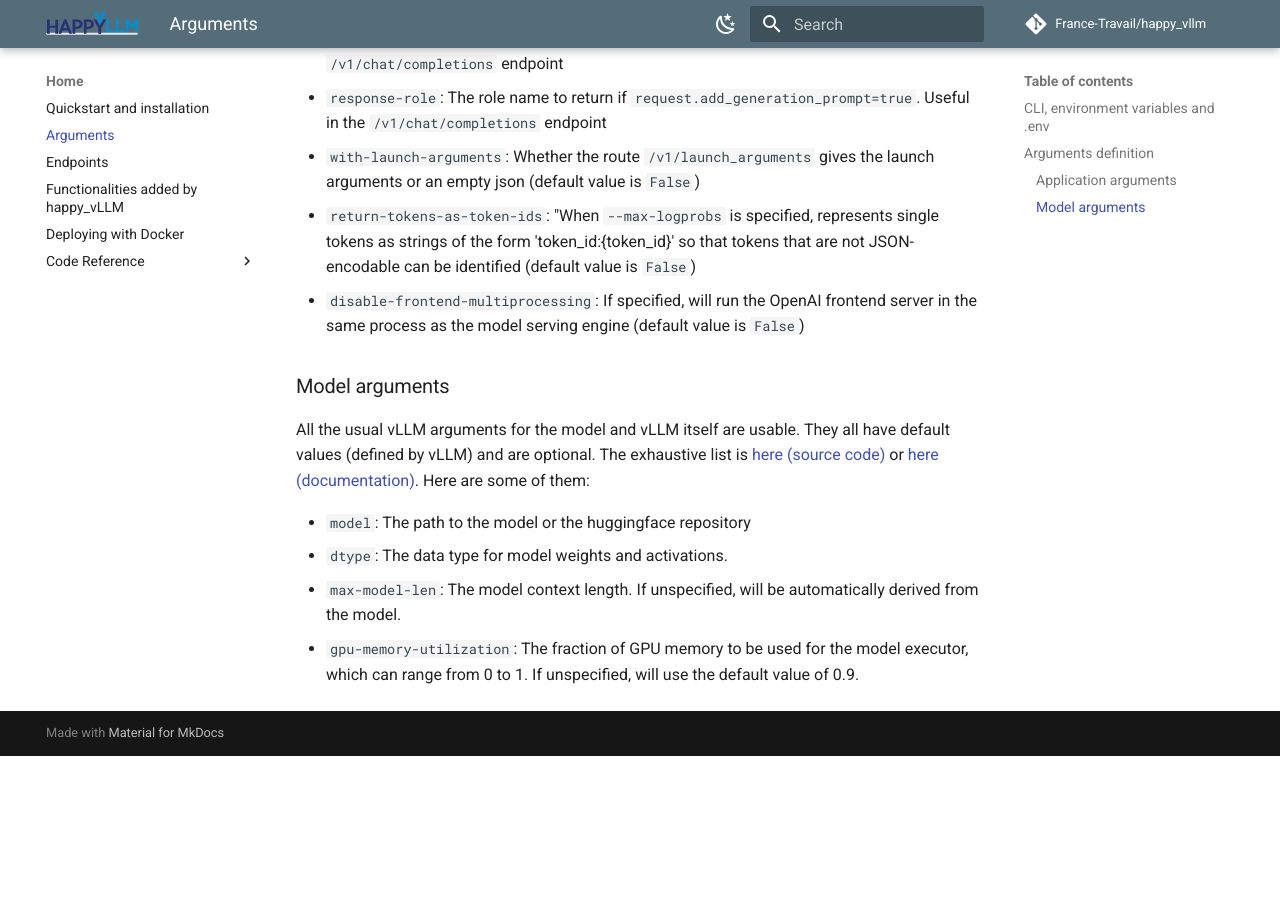
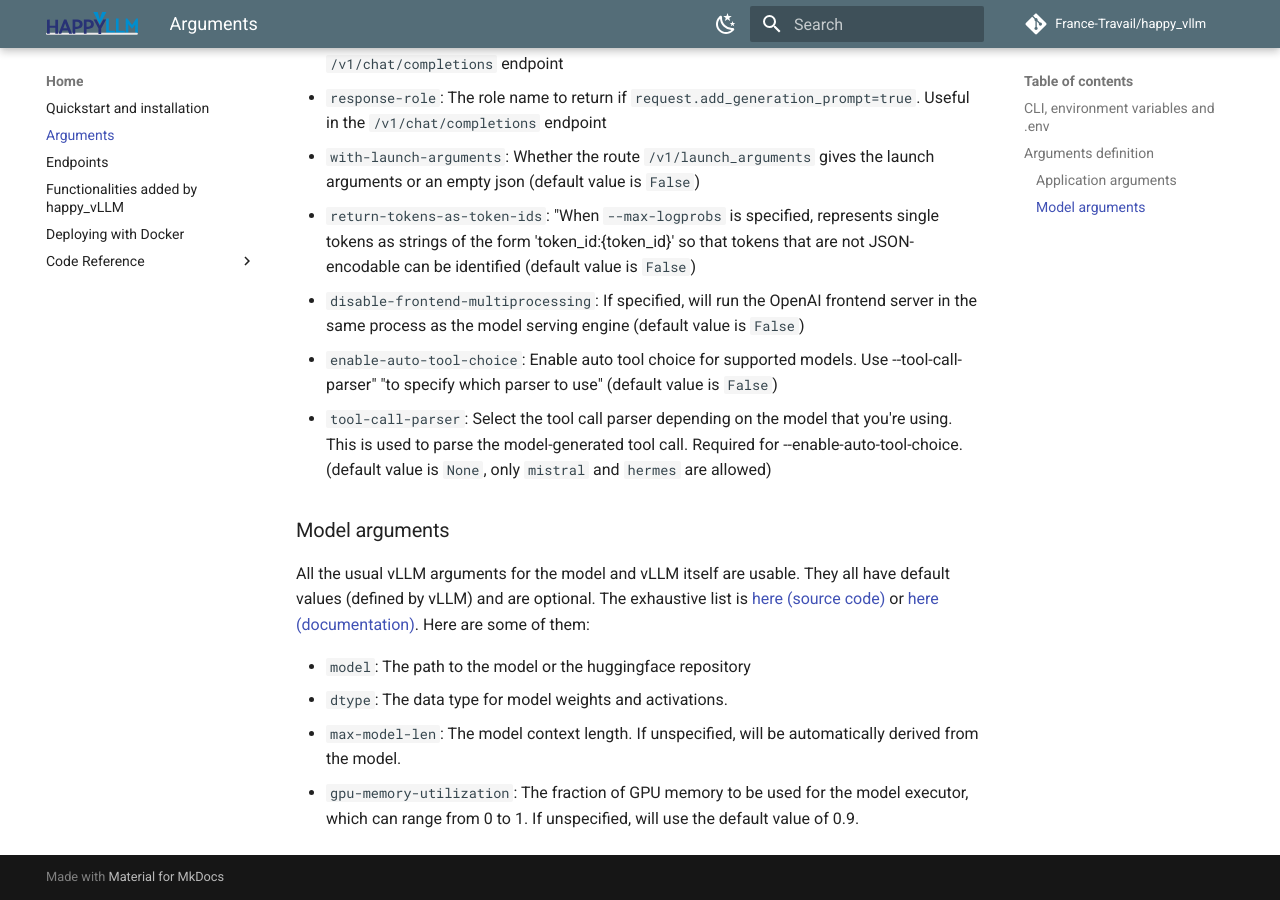
Before and after one commit to France-Travail/happy_vllm, an MkDocs documentation site: the page built from docs/arguments.md, in a window 1280 px wide and 900 px high, scrolled down 1630 px. Built offline with MkDocs 1.6.1 and Material for MkDocs 9.7.7, drawn with Linux system fonts in a browser that asks for light colours; comment, search, counter and statistics services are not loaded; before the commit the page ends 2386 px from its top, so only the background shows below that.

Commit message:
Update arguments in docs (#33)
* Update arguments in docs

* Add mistral/hermes precision

```diff
--- a/docs/arguments.md
+++ b/docs/arguments.md
@@ -40,6 +40,8 @@ Here is a list of arguments useful for the application (they all have default va
  - `with-launch-arguments`: Whether the route `/v1/launch_arguments` gives the launch arguments or an empty json (default value is `False`)
  - `return-tokens-as-token-ids`: "When `--max-logprobs`  is specified, represents single tokens as strings of the form 'token_id:{token_id}' so that tokens that are not JSON-encodable can be identified (default value is `False`)
  - `disable-frontend-multiprocessing`: If specified, will run the OpenAI frontend server in the same process as the model serving engine (default value is `False`)
+ - `enable-auto-tool-choice`: Enable auto tool choice for supported models. Use --tool-call-parser" "to specify which parser to use" (default value is `False`)
+ - `tool-call-parser`: Select the tool call parser depending on the model that you're using. This is used to parse the model-generated tool call. Required for --enable-auto-tool-choice. (default value is `None`, only `mistral` and `hermes` are allowed)
 
 ### Model arguments
 
```
